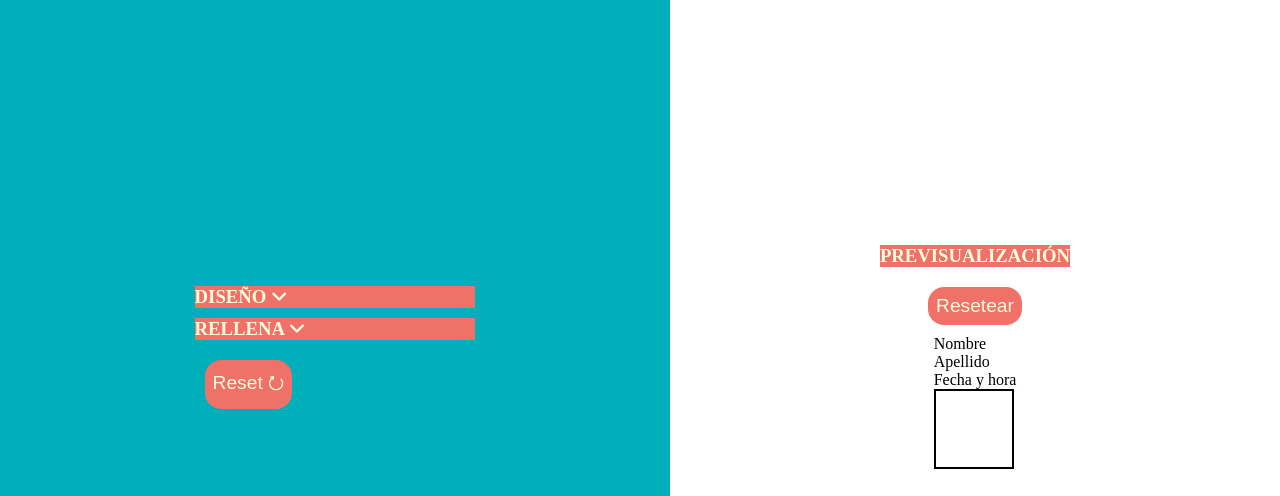
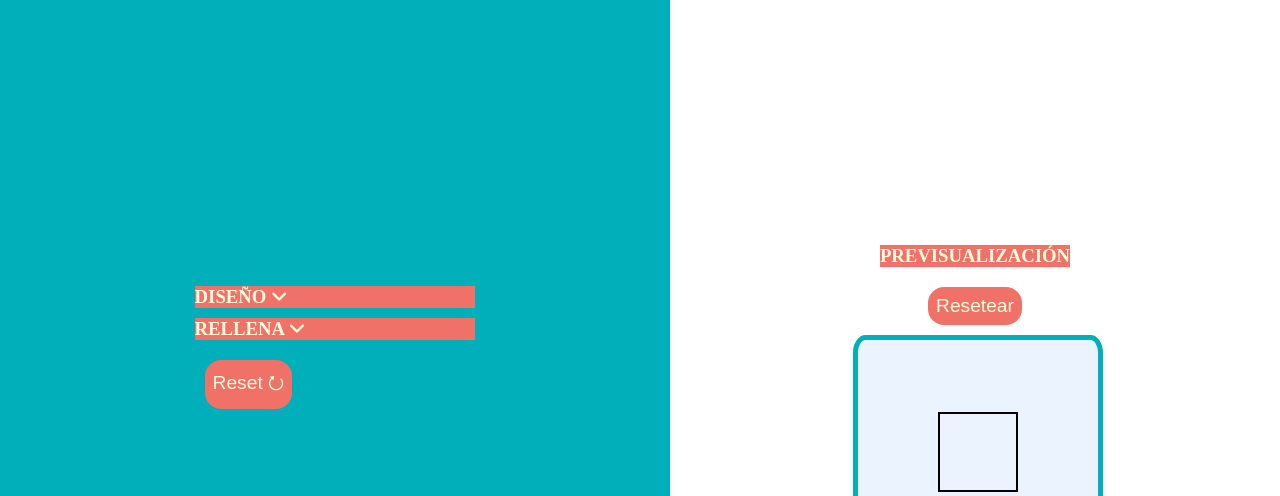
Before and after one commit to krsalvarez/project-promo-A-module-2-team-2, a website built with Vite: page src/pageform.html in a window 1280 px wide. Shown: the part 57-553 px from the top of the page. Built offline with nearby package versions, Linux system fonts and the light colour scheme; a web font is replaced by a local one.

Commit message:
previews changes

```diff
--- a/src/js/preview.js
+++ b/src/js/preview.js
@@ -29,7 +29,7 @@ function handleForm(event) {
     }
     if (event.target.id === "surname") {
         if (event.target.value.trim() === "") { // condicional para saber si está vacío o no el input
-            fillSurname.innerHTML = "Apellido"; // Texto predeterminado si está vacío
+            fillSurname.innerHTML = "Lugar"; // Texto predeterminado si está vacío
         } else {
             fillSurname.innerHTML = event.target.value; // Texto ingresado por la usuaria
         }
--- a/src/pageform.html
+++ b/src/pageform.html
@@ -10,6 +10,9 @@
       href="https://fontawesome.com/icons/angle-down?f=classic&s=solid"
       rel="stylesheet"
     />
+    <link rel="preconnect" href="https://fonts.googleapis.com">
+    <link rel="preconnect" href="https://fonts.gstatic.com" crossorigin>
+    <link href="https://fonts.googleapis.com/css2?family=Princess+Sofia&family=Roboto+Slab:wght@100..900&display=swap" rel="stylesheet">
     <script
       src="https://kit.fontawesome.com/68903870fe.js"
       crossorigin="anonymous"
--- a/src/partials/aside.html
+++ b/src/partials/aside.html
@@ -2,10 +2,11 @@
     <h3 class="title">Previsualización</h3>
     <button type="button" class="button-reset">Resetear</button>
     <div class="invitation">
+        <div class="image-preview js__profile-preview"></div>
         <p class="name js-fillName">Nombre</p>
-        <p class="surname js-fillSurname">Apellido</p>
+        <p class="surname js-fillSurname">Lugar</p>
         <p class="date js-fillDate">Fecha y hora</p>
-        <div class="image-preview js__profile-preview"></div>
+
     </div>
 
 </aside>
--- a/src/partials/formrellena.html
+++ b/src/partials/formrellena.html
@@ -15,10 +15,10 @@
       name="firstName"
       required
     />
-    <label class="form-labels js-formSurname" for="surname">APELLIDO</label>
+    <label class="form-labels js-formSurname" for="surname">¿DÓNDE SERÁ?</label>
     <input
       class="input"
-      placeholder="Ej. Simpson"
+      placeholder="Ej. Springfield"
       type="text"
       id="surname"
       name="surname"
--- a/src/scss/core/_variables.scss
+++ b/src/scss/core/_variables.scss
@@ -1,5 +1,6 @@
 // fonts
 $font-main: "Roboto", sans-serif;
+$second-font: "Princess Sofia", cursive;
 
 // colors
 $color1: #0081a7ff;
--- a/src/scss/layout/_aside.scss
+++ b/src/scss/layout/_aside.scss
@@ -28,3 +28,31 @@
   width: 80px;
   height: 80px;
 }
+
+.invitation {
+  width: 250px;
+  height: 350px;
+  display: flex;
+  flex-direction: column;
+  justify-content: center;
+  align-items: center;
+  border: solid 5px $color2;
+  border-radius: 5%;
+  background-color: rgb(234, 243, 255);
+  margin-left: 5px;
+}
+
+
+.name {
+  font-size: 45px;
+  margin-top: 10px;
+  font-family: $second-font;
+}
+
+.surname {
+  font-size: 23px;
+}
+
+.date {
+  font-size: 23px;
+}
```
